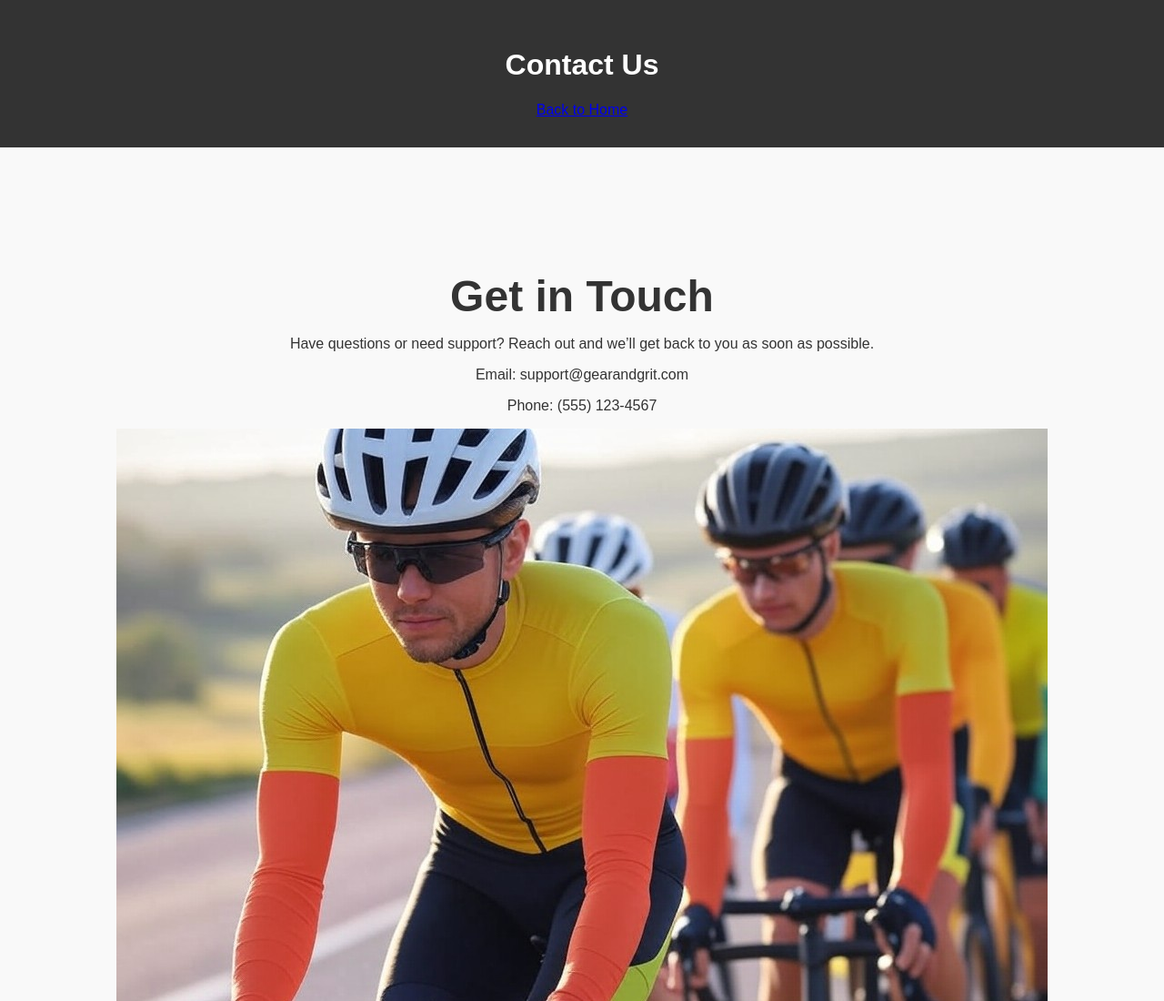
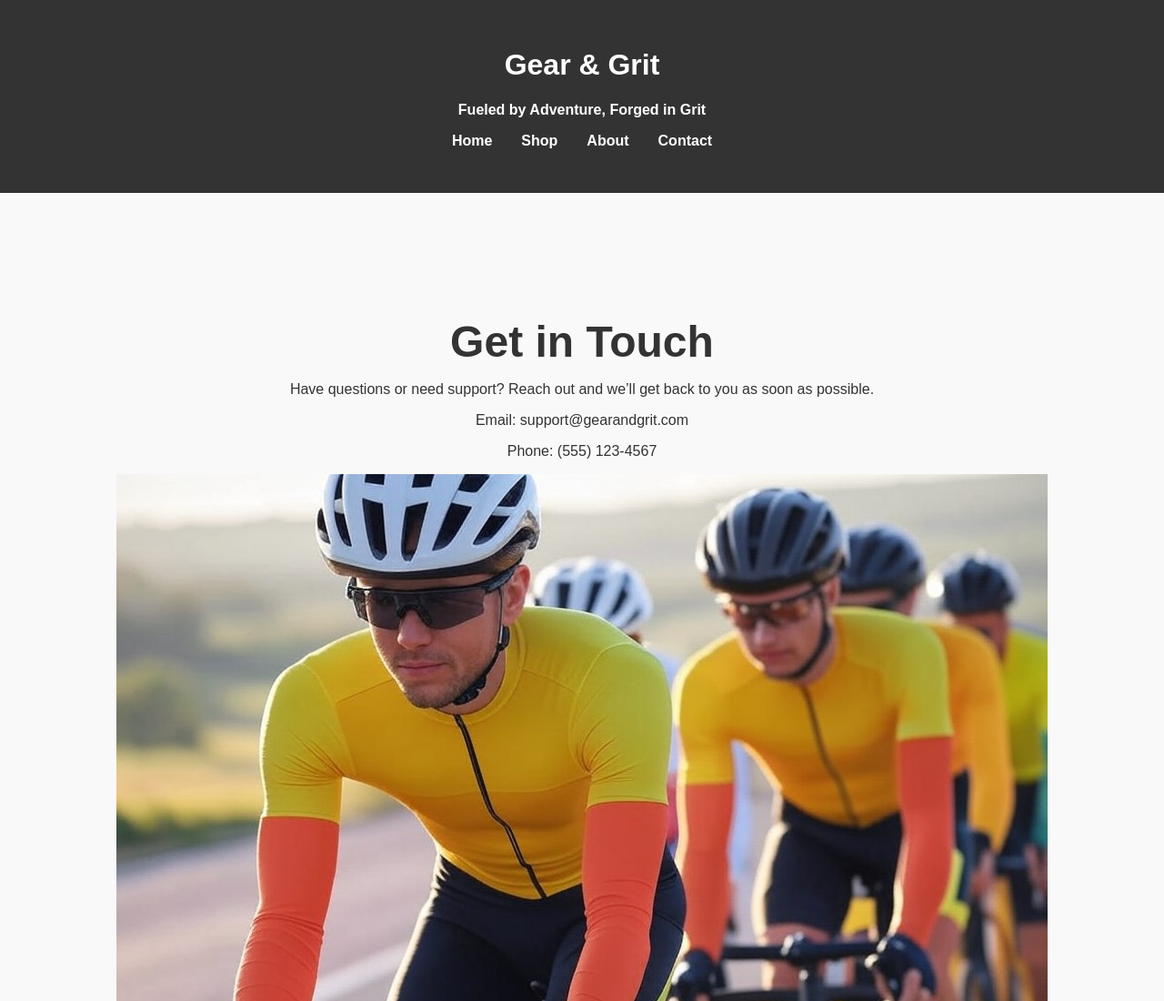
Before and after one commit to kianerfaan/gear-and-grit, a plain HTML site: page contact.html in a window 1280 px wide. Shown: the top 1100 px of the page at 91% size. Drawn offline with Linux system fonts and the light colour scheme.

Commit message:
Update contact.html

```diff
--- a/contact.html
+++ b/contact.html
@@ -9,8 +9,18 @@
 </head>
 <body>
   <header>
-    <h1>Contact Us</h1>
-    <a href="index.html">Back to Home</a>
+    <div class="container">
+      <h1>Gear & Grit</h1>
+      <p><strong>Fueled by Adventure, Forged in Grit</strong></p>
+      <nav>
+        <ul>
+          <li><a href="index.html">Home</a></li>
+          <li><a href="shop.html">Shop</a></li>
+          <li><a href="about.html">About</a></li>
+          <li><a href="contact.html">Contact</a></li>
+        </ul>
+      </nav>
+    </div>
   </header>
 
   <section class="section">
```
